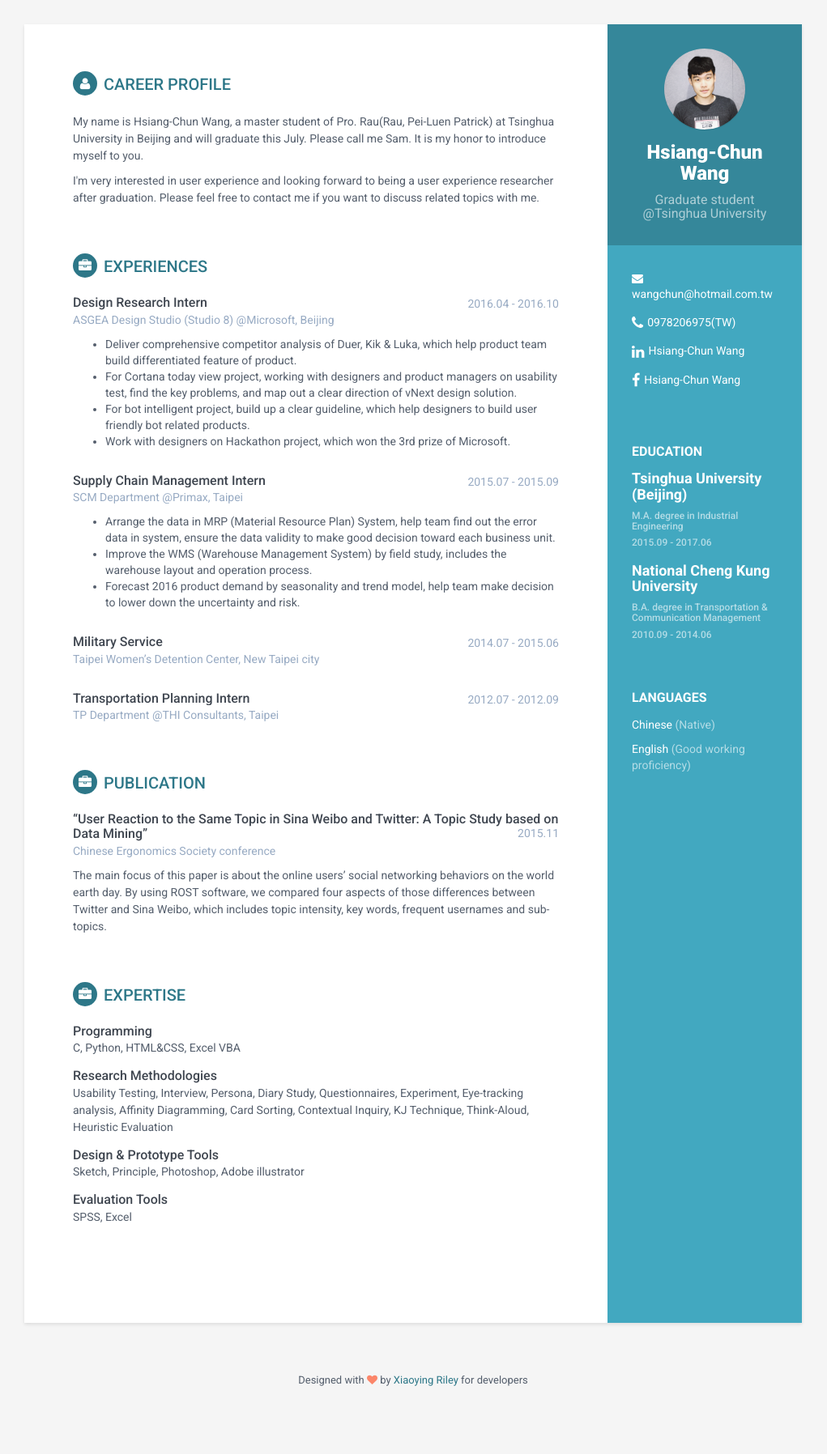
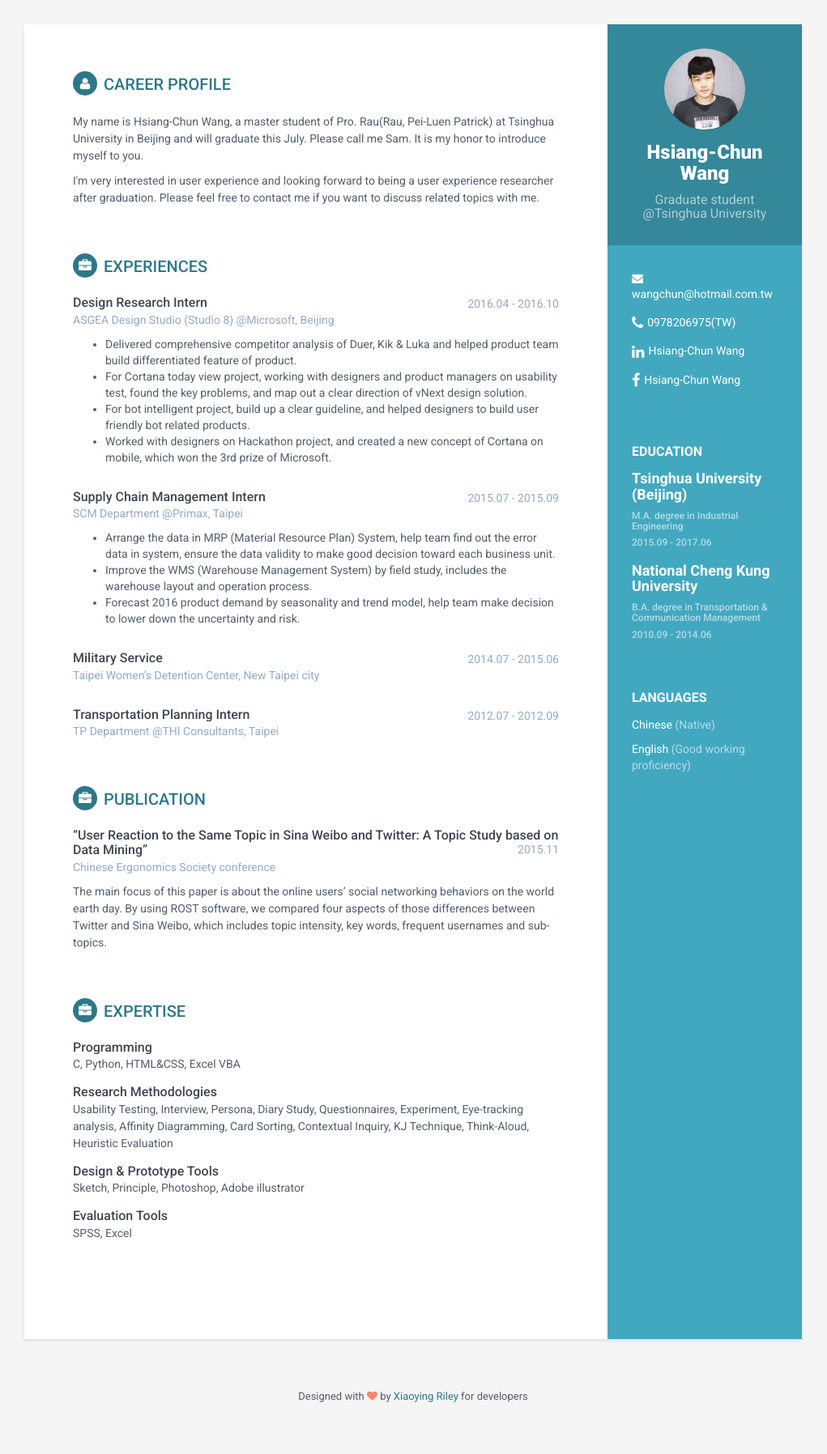
Before and after one commit to hsiangchunwang/hsiangchunwang.github.io, a Jekyll site: the page built from index.html, in a window 1280 px wide. Shown: the whole page at 81% size, without its empty margins (130-1151 px from the left). Built offline with Jekyll 4.4.1, drawn with Linux system fonts in a browser that asks for light colours.

Commit message:
Update experience.html

```diff
--- a/_includes/experience.html
+++ b/_includes/experience.html
@@ -11,10 +11,10 @@
                     </div><!--//meta-->
                     <div class="details">
                            <ul type="disc">
-                              <li>Deliver comprehensive competitor analysis of Duer, Kik & Luka, which help product team build differentiated feature of product.</li>
-                              <li>For Cortana today view project, working with designers and product managers on usability test, find the key problems, and map out a clear direction of vNext design solution.</li>
-                              <li>For bot intelligent project, build up a clear guideline, which help designers to build user friendly bot related products.</li>
-                              <li>Work with designers on Hackathon project, which won the 3rd prize of Microsoft.</li>
+                              <li>Delivered comprehensive competitor analysis of Duer, Kik & Luka and helped product team build differentiated feature of product.</li>
+                              <li>For Cortana today view project, working with designers and product managers on usability test, found the key problems, and map out a clear direction of vNext design solution.</li>
+                              <li>For bot intelligent project, build up a clear guideline, and helped designers to build user friendly bot related products.</li>
+                              <li>Worked with designers on Hackathon project, and created a new concept of Cortana on mobile, which won the 3rd prize of Microsoft.</li>
                            </ul>
                     </div><!--//details-->
                 </div><!--//item-->
```
